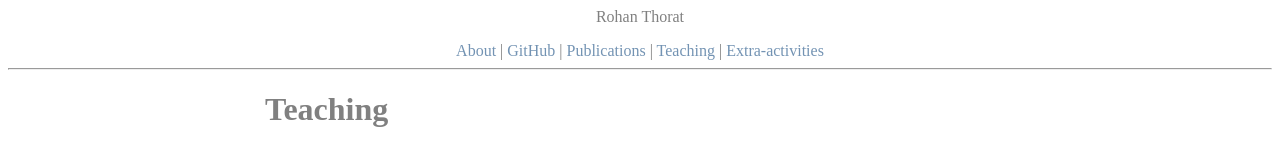
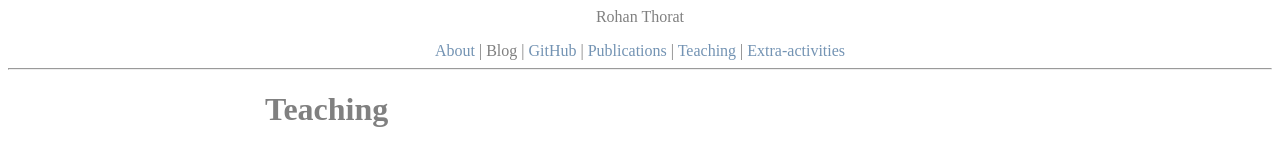
Before and after one commit to rohan-v-thorat/rohan-v-thorat.github.io, a plain HTML site: page pages/teaching.html in a window 1280 px wide. Shown: the top 150 px of the page. Drawn offline with Linux system fonts and the light colour scheme.

Commit message:
Update teaching.html

```diff
--- a/pages/teaching.html
+++ b/pages/teaching.html
@@ -36,6 +36,7 @@ color: blue;
 <div align="middle" class="pages">
 <p>Rohan Thorat</p>
 <a style="text-decoration:none;" href="https://rohan-v-thorat.github.io/" > About </a> |
+ <a style="text-decoration:none;" > Blog </a> |
 <a style="text-decoration:none;" href="https://github.com/rohan-v-thorat" target="_blank"> GitHub </a> |
  <a style="text-decoration:none;" href="/pages/publications.html" > Publications </a> |
 <a style="text-decoration:none;" href="/pages/teaching.html" > Teaching </a> |
```
